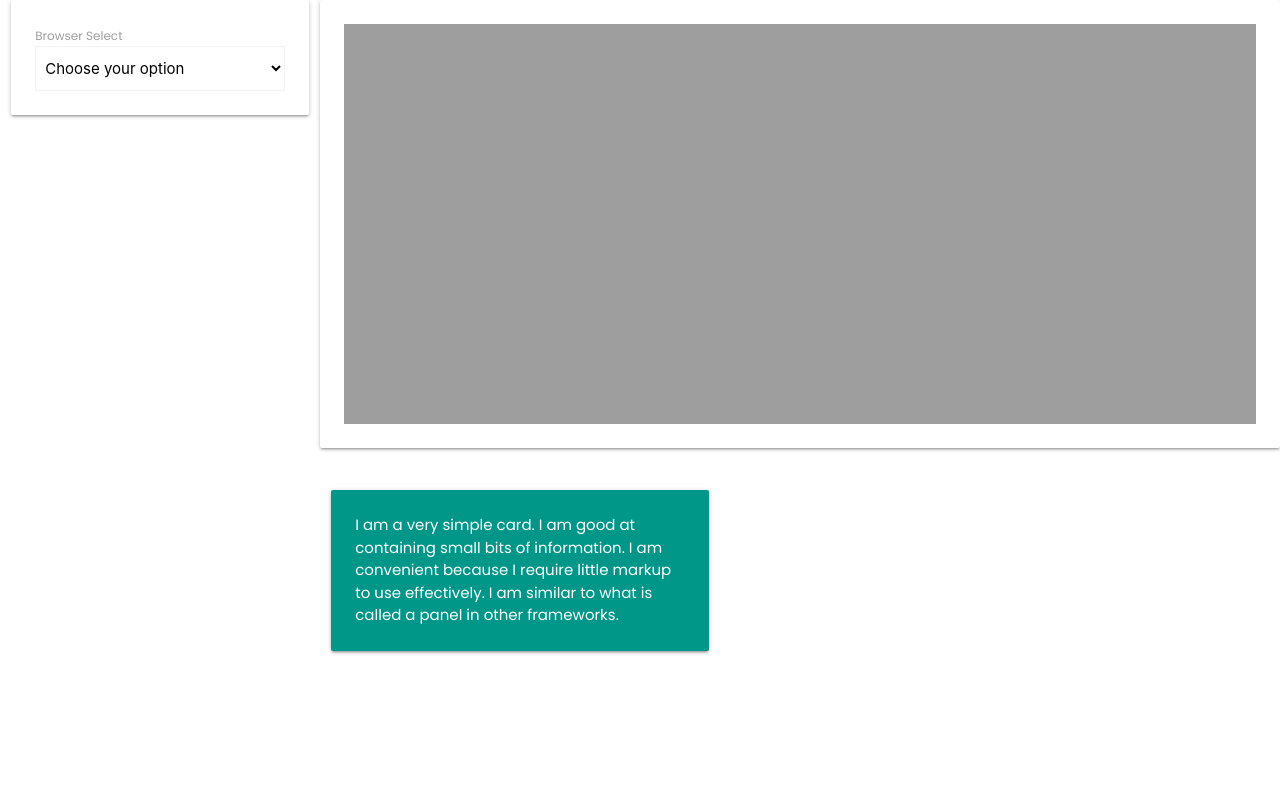
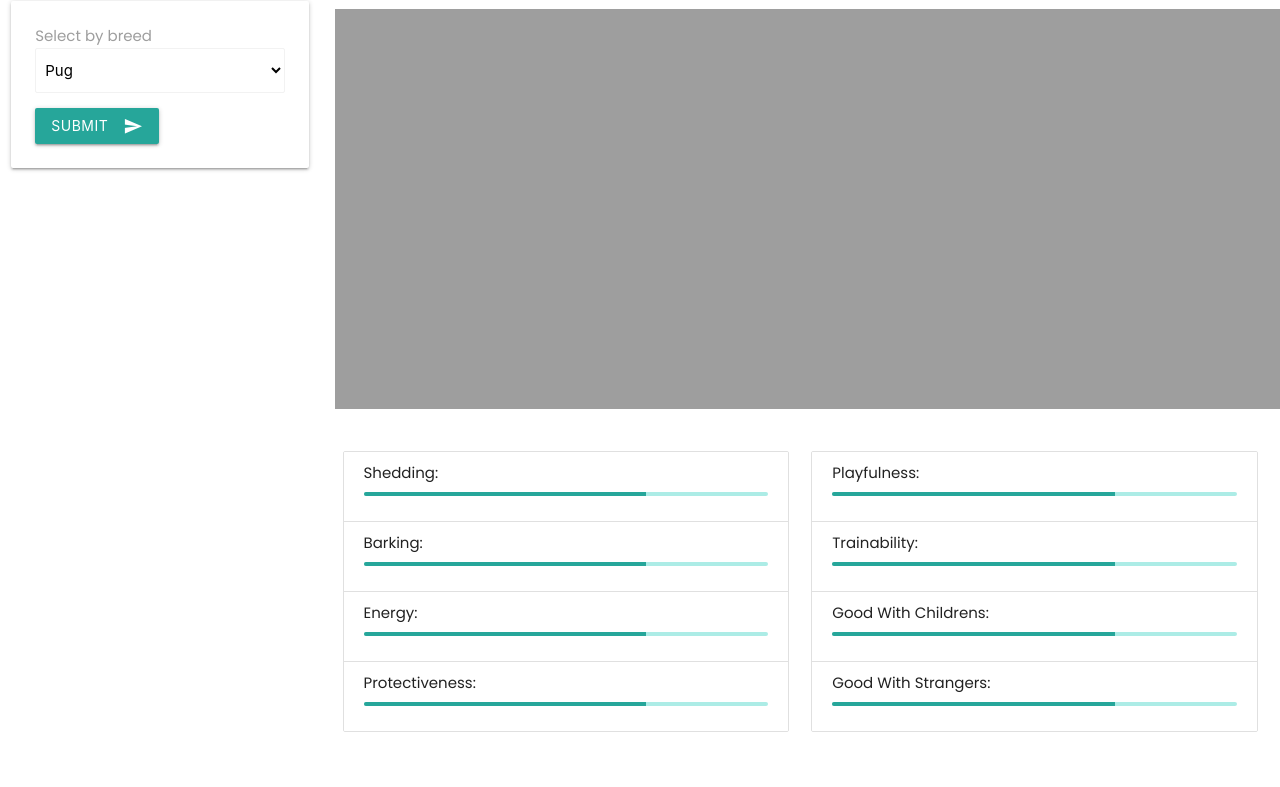
Before and after one commit to EvrettG/Barkmate, a plain HTML site: page index.html in a window 1280 px wide. Shown: the part 71-858 px from the top of the page. Before the commit the page ends 800 px from the top, so only its background shows below. Drawn offline with nearby package versions, Linux system fonts and the light colour scheme.

Commit message:
layout finished

```diff
--- a/assets/css/style.css
+++ b/assets/css/style.css
@@ -36,5 +36,27 @@ header {
   background-color: rgba(128, 0, 128, 0.531);
   color: white;
   text-align: center;
-  padding: 0.5rem;
+  padding: 0.5rem 0rem;
 }
+
+img {
+  width: auto;
+  height: 100%;
+  object-fit: cover;
+}
+
+header h1 {
+  font-size: 3rem;
+}
+
+label {
+  font-size: 1rem;
+}
+
+.slider {
+  margin: 1rem;
+}
+
+.btn {
+  margin-top: 1rem;
+}
--- a/assets/js/script.js
+++ b/assets/js/script.js
@@ -45,6 +45,7 @@ function dogstats() {
 
 const options = {
   indicators: true,
+  height: 450,
 };
 
 document.addEventListener("DOMContentLoaded", function () {
--- a/index.html
+++ b/index.html
@@ -31,81 +31,120 @@
     />
   </head>
   <body>
-    <header>
-      <h3>BarkMate</h3>
+    <header class="brown darken-3">
+      <h1>BarkMate</h1>
     </header>
     <main>
       <div class="row">
-        <div class="col s12 m5 l3">
+        <div class="col s12 l3">
           <div class="card-panel">
-            <label>Browser Select</label>
+            <form>
+              <label class="option-label">Select by breed</label>
               <select class="browser-default">
-              <option value="" disabled selected>Choose your option</option>
-              <option value="1">Option 1</option>
+                <option value="1">Pug</option>
                 <option value="2">Option 2</option>
                 <option value="3">Option 3</option>
               </select>
+              <button
+                class="btn waves-effect waves-light"
+                type="submit"
+                name="action"
+              >
+                Submit
+                <i class="material-icons right">send</i>
+              </button>
+            </form>
           </div>
         </div>
-        <div class="col s12 m7 l9">
-          <div class="row">
-            <div class="card-panel">
+        <div class="col s12 l9">
+          <div class="row border border-2">
             <div class="slider">
               <ul class="slides">
                 <li>
-                    <img src="https://lorempixel.com/580/250/nature/1" />
-                    <!-- random image -->
-                    <div class="caption center-align">
-                      <h3>This is our big Tagline!</h3>
-                      <h5 class="light grey-text text-lighten-3">
-                        Here's our small slogan.
-                      </h5>
+                  <img
+                    src="https://api-ninjas.com/images/dogs/golden_retriever.jpg"
+                  />
+                </li>
+
+                <li>
+                  <img src="https://api-ninjas.com/images/dogs/pug.jpg" />
+                </li>
+                <li>
+                  <img
+                    src="https://api-ninjas.com/images/dogs/labrador_retriever.jpg"
+                  />
+                </li>
+                <li>
+                  <img
+                    src="https://api-ninjas.com/images/dogs/poodle_(miniature).jpg"
+                  />
+                </li>
+              </ul>
+            </div>
+          </div>
+
+          <div class="col s12 m12 l6">
+            <!-- first row -->
+            <div class="row">
+              <div class="col s12">
+                <ul class="collection">
+                  <li class="collection-item">
+                    Shedding:
+                    <div class="progress">
+                      <div class="determinate" style="width: 70%"></div>
                     </div>
                   </li>
-                  <li>
-                    <img src="https://lorempixel.com/580/250/nature/2" />
-                    <!-- random image -->
-                    <div class="caption left-align">
-                      <h3>Left Aligned Caption</h3>
-                      <h5 class="light grey-text text-lighten-3">
-                        Here's our small slogan.
-                      </h5>
+                  <li class="collection-item">
+                    Barking:
+                    <div class="progress">
+                      <div class="determinate" style="width: 70%"></div>
                     </div>
                   </li>
-                  <li>
-                    <img src="https://lorempixel.com/580/250/nature/3" />
-                    <!-- random image -->
-                    <div class="caption right-align">
-                      <h3>Right Aligned Caption</h3>
-                      <h5 class="light grey-text text-lighten-3">
-                        Here's our small slogan.
-                      </h5>
+                  <li class="collection-item">
+                    Energy:
+                    <div class="progress">
+                      <div class="determinate" style="width: 70%"></div>
                     </div>
                   </li>
-                  <li>
-                    <img src="https://lorempixel.com/580/250/nature/4" />
-                    <!-- random image -->
-                    <div class="caption center-align">
-                      <h3>This is our big Tagline!</h3>
-                      <h5 class="light grey-text text-lighten-3">
-                        Here's our small slogan.
-                      </h5>
+                  <li class="collection-item">
+                    Protectiveness:
+                    <div class="progress">
+                      <div class="determinate" style="width: 70%"></div>
                     </div>
                   </li>
                 </ul>
               </div>
             </div>
           </div>
-
+          <div class="col s12 m12 l6">
             <div class="row">
-            <div class="col s12 m5">
-              <div class="card-panel teal">
-                <span class="white-text"
-                  >I am a very simple card. I am good at containing small bits
-                  of information. I am convenient because I require little
-                  markup to use effectively. I am similar to what is called a
-                  panel in other frameworks.
-                </span>
+              <div class="col s12">
+                <ul class="collection">
+                  <li class="collection-item">
+                    Playfulness:
+                    <div class="progress">
+                      <div class="determinate" style="width: 70%"></div>
+                    </div>
+                  </li>
+                  <li class="collection-item">
+                    Trainability:
+                    <div class="progress">
+                      <div class="determinate" style="width: 70%"></div>
+                    </div>
+                  </li>
+                  <li class="collection-item">
+                    Good With Childrens:
+                    <div class="progress">
+                      <div class="determinate" style="width: 70%"></div>
+                    </div>
+                  </li>
+                  <li class="collection-item">
+                    Good With Strangers:
+                    <div class="progress">
+                      <div class="determinate" style="width: 70%"></div>
+                    </div>
+                  </li>
+                </ul>
               </div>
             </div>
           </div>
```
Lines whose indentation alone changed are shown as unchanged.
